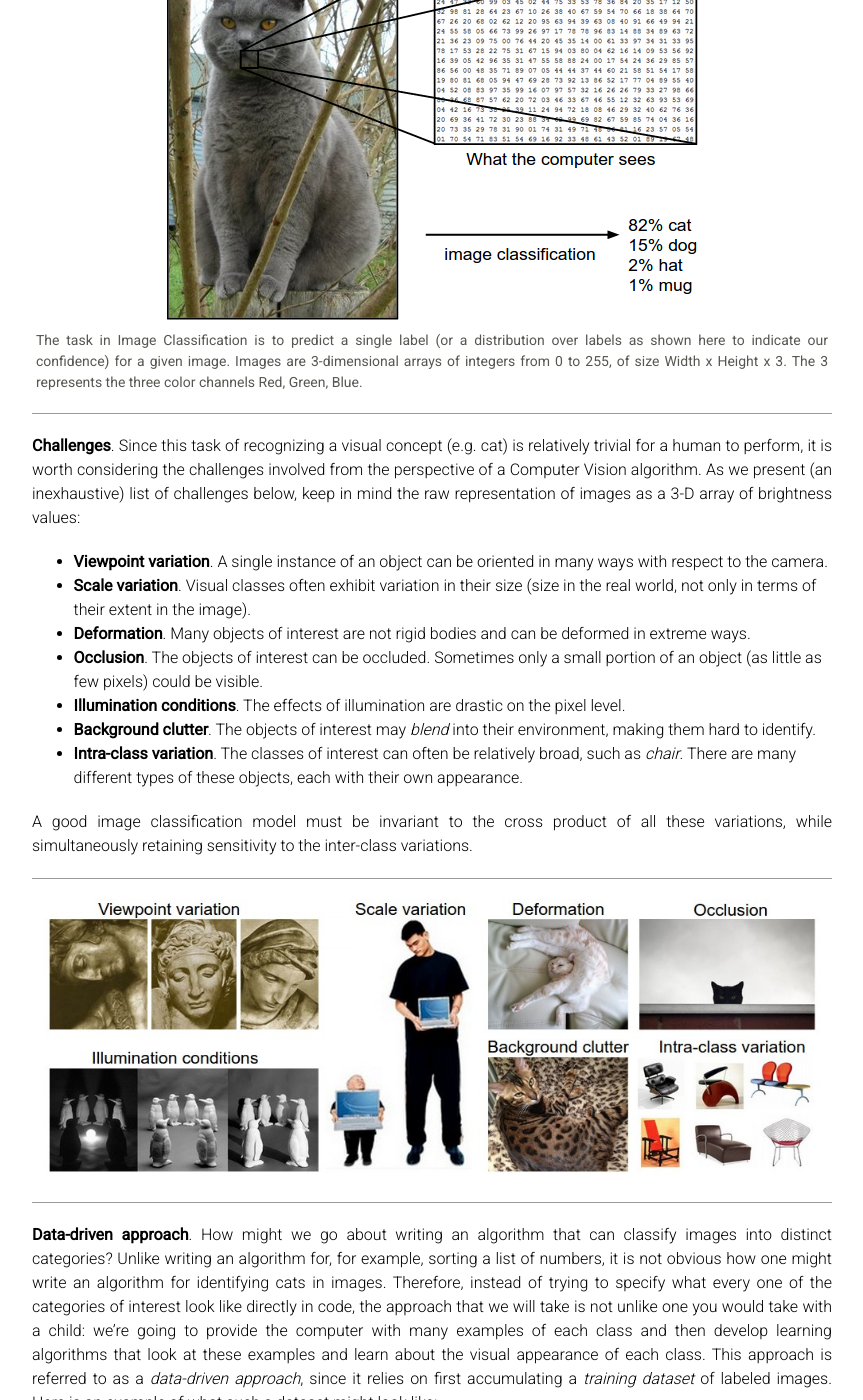
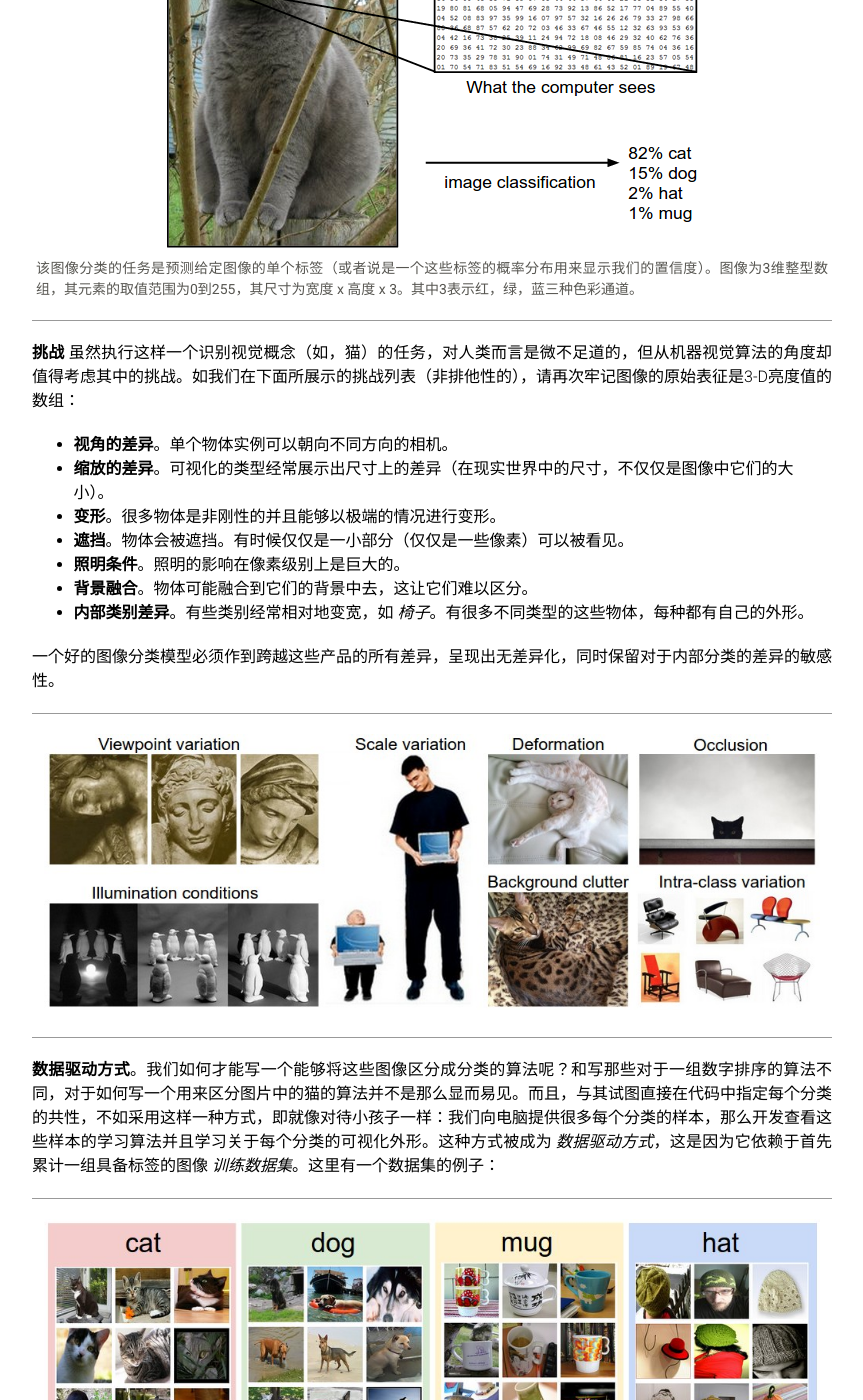
Before and after one commit to cs231n/cs231n.github.io, a Jekyll site: the page built from classification.md, in a window 1280 px wide and 1400 px high, scrolled down 848 px. Shown: the whole window, without its empty margins (208-1071 px from the left). Built offline with Jekyll 4.4.1, drawn with Linux system fonts in a browser that asks for light colours; formulas are drawn with MathJax 3; some of the changed text lies outside the part shown.

Commit message:
temp commit

```diff
--- a/classification.md
+++ b/classification.md
@@ -17,46 +17,47 @@ This is an introductory lecture designed to introduce people from outside of Com
 
 <a name='intro'></a>
 
-## Image Classification
+## 图像分类
 
-**Motivation**. In this section we will introduce the Image Classification problem, which is the task of assigning an input image one label from a fixed set of categories. This is one of the core problems in Computer Vision that, despite its simplicity, has a large variety of practical applications. Moreover, as we will see later in the course, many other seemingly distinct Computer Vision tasks (such as object detection, segmentation) can be reduced to image classification.
+**动机**：在这一节中，我们将介绍图像分类问题，该任务（T）就是将某个输入图像分配到固定的一组标签中的某个。这是机器视觉的核心问题的之一，尽管它是很简单，但它具有相当多的实践应用。而且，就像我们稍后将在课程中看到的那样，很多其它表面上看上去无关的机器视觉问题（如对象侦测，分割）都可以被简化为图像分类。
 
-**Example**. For example, in the image below an image classification model takes a single image and assigns probabilities to 4 labels, *{cat, dog, hat, mug}*. As shown in the image, keep in mind that to a computer an image is represented as one large 3-dimensional array of numbers. In this example, the cat image is 248 pixels wide, 400 pixels tall, and has three color channels Red,Green,Blue (or RGB for short). Therefore, the image consists of 248 x 400 x 3 numbers, or a total of 297,600 numbers. Each number is an integer that ranges from 0 (black) to 255 (white). Our task is to turn this quarter of a million numbers into a single label, such as *"cat"*.
+**示例**：例如，在以下图像中，一个图像分类模型需要将某个单一图片分配到4个可能的标签中的一个，{cat, dog, hat, mug}。如下图所示，请记住对于一台电脑而言，一张图像可以表示为一个大型的3-维的数字类型的数组。在本例中，猫的图像为248像素宽，400像素高，并且具有三种颜色通道红，绿，蓝（或简称为RGB）。那么，该图像由248 x 400 x 3个数字组成，总计 297,600个数字。每个数字是一个整型，其范围从0(黑色)到255(白色)。我们的任务是将这接近三十万个数字转换成一个标签，例如*“猫”*。
 
 <div class="fig figcenter fighighlight">
   <img src="/assets/classify.png">
-  <div class="figcaption">The task in Image Classification is to predict a single label (or a distribution over labels as shown here to indicate our confidence) for a given image. Images are 3-dimensional arrays of integers from 0 to 255, of size Width x Height x 3. The 3 represents the three color channels Red, Green, Blue.</div>
+  <div class="figcaption">该图像分类的任务是预测给定图像的单个标签（或者说是一个这些标签的概率分布用来显示我们的置信度）。图像为3维整型数组，其元素的取值范围为0到255，其尺寸为宽度 x 高度 x 3。其中3表示红，绿，蓝三种色彩通道。</div>
 </div>
 
-**Challenges**. Since this task of recognizing a visual concept (e.g. cat) is relatively trivial for a human to perform, it is worth considering the challenges involved from the perspective of a Computer Vision algorithm. As we present (an inexhaustive) list of challenges below, keep in mind the raw representation of images as a 3-D array of brightness values:
+**挑战** 虽然执行这样一个识别视觉概念（如，猫）的任务，对人类而言是微不足道的，但从机器视觉算法的角度却值得考虑其中的挑战。如我们在下面所展示的挑战列表（非排他性的），请再次牢记图像的原始表征是3-D亮度值的数组：
 
-- **Viewpoint variation**. A single instance of an object can be oriented in many ways with respect to the camera.
-- **Scale variation**. Visual classes often exhibit variation in their size (size in the real world, not only in terms of their extent in the image).
-- **Deformation**. Many objects of interest are not rigid bodies and can be deformed in extreme ways.
-- **Occlusion**. The objects of interest can be occluded. Sometimes only a small portion of an object (as little as few pixels) could be visible.
-- **Illumination conditions**. The effects of illumination are drastic on the pixel level.
-- **Background clutter**. The objects of interest may *blend* into their environment, making them hard to identify.
-- **Intra-class variation**. The classes of interest can often be relatively broad, such as *chair*. There are many different types of these objects, each with their own appearance.
+- **视角的差异**。单个物体实例可以朝向不同方向的相机。
+- **缩放的差异**。可视化的类型经常展示出尺寸上的差异（在现实世界中的尺寸，不仅仅是图像中它们的大小）。
+- **变形**。很多物体是非刚性的并且能够以极端的情况进行变形。
+- **遮挡**。物体会被遮挡。有时候仅仅是一小部分（仅仅是一些像素）可以被看见。
+- **照明条件**。照明的影响在像素级别上是巨大的。
+- **背景融合**。物体可能融合到它们的背景中去，这让它们难以区分。
+- **内部类别差异**。有些类别经常相对地变宽，如 _椅子_。有很多不同类型的这些物体，每种都有自己的外形。
 
-A good image classification model must be invariant to the cross product of all these variations, while simultaneously retaining sensitivity to the inter-class variations.
+
+一个好的图像分类模型必须作到跨越这些产品的所有差异，呈现出无差异化，同时保留对于内部分类的差异的敏感性。
 
 <div class="fig figcenter fighighlight">
   <img src="/assets/challenges.jpeg">
   <div class="figcaption"></div>
 </div>
 
-**Data-driven approach**. How might we go about writing an algorithm that can classify images into distinct categories? Unlike writing an algorithm for, for example, sorting a list of numbers, it is not obvious how one might write an algorithm for identifying cats in images. Therefore, instead of trying to specify what every one of the categories of interest look like directly in code, the approach that we will take is not unlike one you would take with a child: we're going to provide the computer with many examples of each class and then develop learning algorithms that look at these examples and learn about the visual appearance of each class. This approach is referred to as a *data-driven approach*, since it relies on first accumulating a *training dataset* of labeled images. Here is an example of what such a dataset might look like:
+**数据驱动方式**。我们如何才能写一个能够将这些图像区分成分类的算法呢？和写那些对于一组数字排序的算法不同，对于如何写一个用来区分图片中的猫的算法并不是那么显而易见。而且，与其试图直接在代码中指定每个分类的共性，不如采用这样一种方式，即就像对待小孩子一样：我们向电脑提供很多每个分类的样本，那么开发查看这些样本的学习算法并且学习关于每个分类的可视化外形。这种方式被成为 *数据驱动方式*，这是因为它依赖于首先累计一组具备标签的图像 *训练数据集*。这里有一个数据集的例子：
 
 <div class="fig figcenter fighighlight">
   <img src="/assets/trainset.jpg">
-  <div class="figcaption">An example training set for four visual categories. In practice we may have thousands of categories and hundreds of thousands of images for each category.</div>
+  <div class="figcaption">对于四个视觉分类的一个示例训练集。在实践中我们可能会有成千个分类并且有对于每个分类具有几万张图片。</div>
 </div>
 
-**The image classification pipeline**. We've seen that the task in Image Classification is to take an array of pixels that represents a single image and assign a label to it. Our complete pipeline can be formalized as follows:
+**图像分类的管道**。我们已经知道在图像分类的任务中，就是获取一组表示单个图像的像素数组，并且分配给它一个标签。我们完整的管道由以下组成：
 
-- **Input:** Our input consists of a set of *N* images, each labeled with one of *K* different classes. We refer to this data as the *training set*.
-- **Learning:** Our task is to use the training set to learn what every one of the classes looks like. We refer to this step as *training a classifier*, or *learning a model*.
-- **Evaluation:** In the end, we evaluate the quality of the classifier by asking it to predict labels for a new set of images that it has never seen before. We will then compare the true labels of these images to the ones predicted by the classifier. Intuitively, we're hoping that a lot of the predictions match up with the true answers  (which we call the *ground truth*).
+- *输入*：我们的输入组成是，一组*N*张图像，每个都标记为*K*个不同类别中的一个分类。我们把这个数据称之为 *训练数据*。
+- *学习*：我们的任务是要使用该训练数据集来学习每个分类的共性。我们把这一步称为 *训练一个分类器*，或*学习一个模型*。
+- *评估*：最后，我们通过让分类器来预测一组从未看到过的新的图像数据，用来评估其性能。我们通过比较分类器的预测和这些图像的真实标签。我们直觉地希望很多预测可以符合真实的答案（我们称之为 *ground trueth*）。
 
 <a name='nn'></a>
 
```
